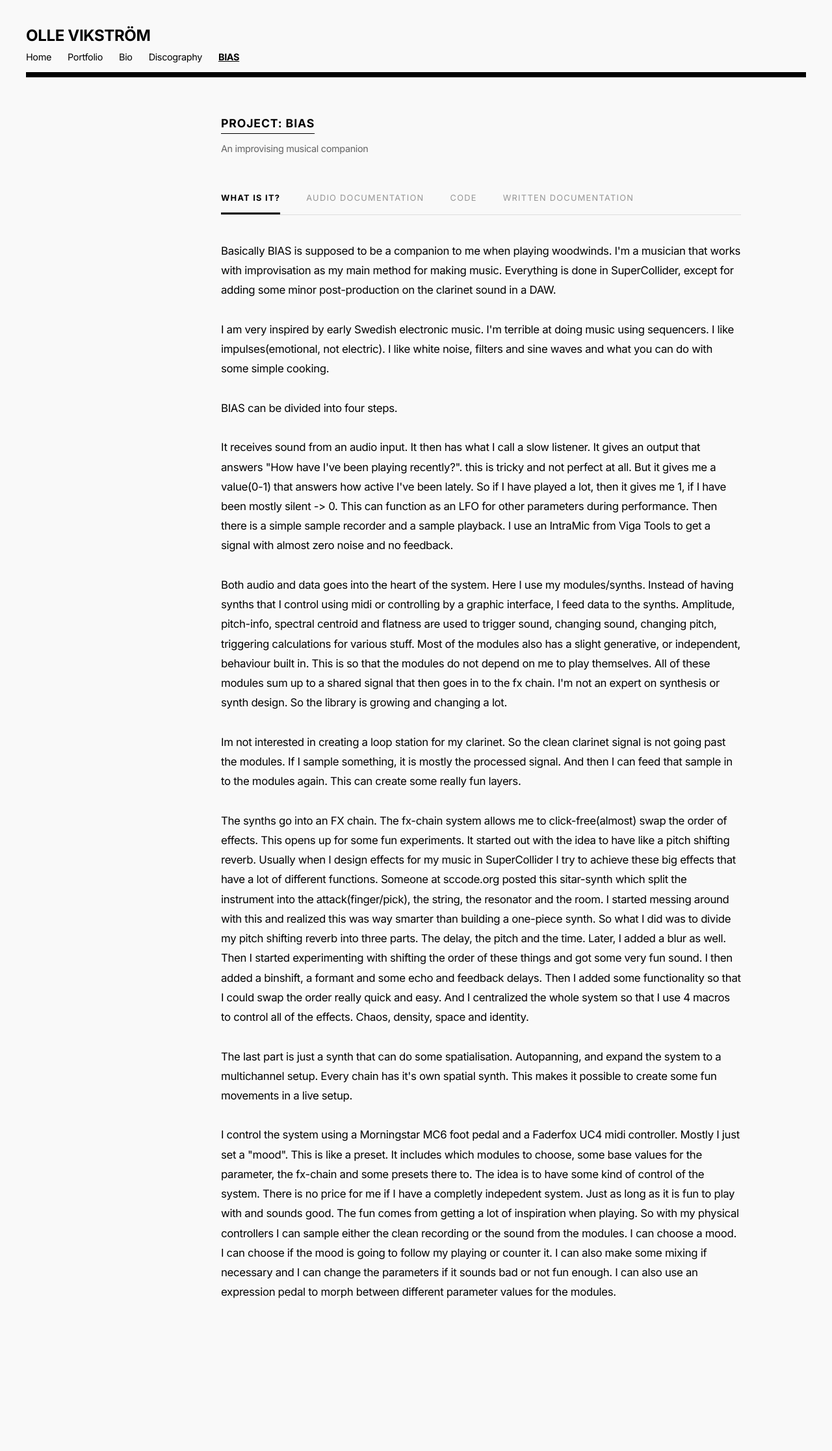
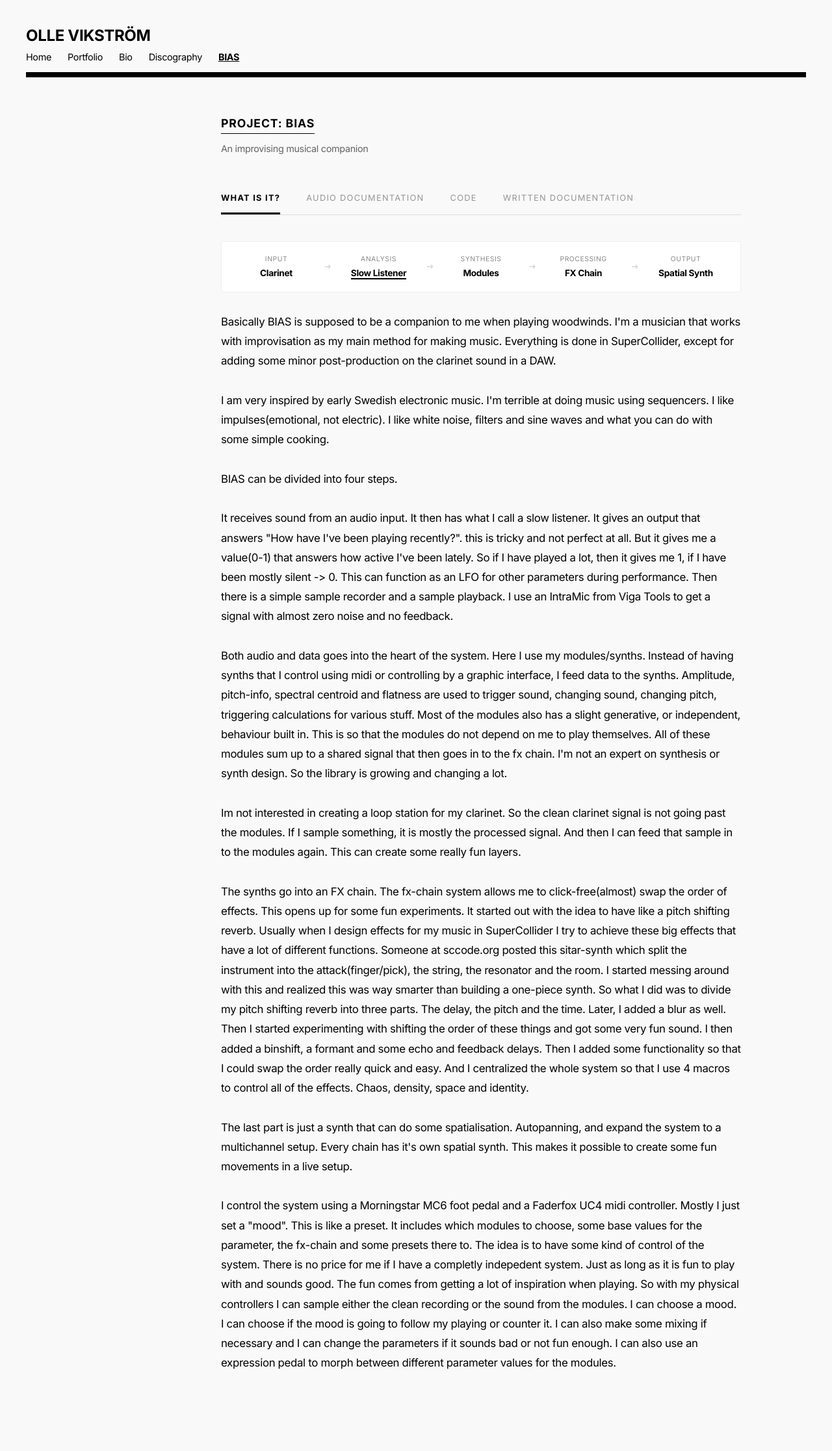
Before and after one commit to vikstromo/vikstromo.github.io, a Jekyll site: the page built from BIAS.html, in a window 1280 px wide. Shown: the whole page at 65% size. Built offline with Jekyll 4.4.1, drawn with Linux system fonts in a browser that asks for light colours; before the commit the page ends 2124 px from its top, so only the background shows below that.

Commit message:
diagram post

```diff
--- a/BIAS.html
+++ b/BIAS.html
@@ -17,6 +17,33 @@ url: /BIAS.html
 </div>
 
     <div id="concept" class="tab-content" style="display: block;">
+
+        <div class="signal-chain">
+    <div class="node">
+        <span class="label">Input</span>
+        <strong>Clarinet</strong>
+    </div>
+    <div class="arrow">→</div>
+    <div class="node highlight">
+        <span class="label">Analysis</span>
+        <strong>Slow Listener</strong>
+    </div>
+    <div class="arrow">→</div>
+    <div class="node">
+        <span class="label">Synthesis</span>
+        <strong>Modules</strong>
+    </div>
+    <div class="arrow">→</div>
+    <div class="node">
+        <span class="label">Processing</span>
+        <strong>FX Chain</strong>
+    </div>
+    <div class="arrow">→</div>
+    <div class="node">
+        <span class="label">Output</span>
+        <strong>Spatial Synth</strong>
+    </div>
+</div>
         <p>
             Basically BIAS is supposed to be a companion to me when playing woodwinds. I'm a musician that works with improvisation as my
             main method for making music.  Everything is done in SuperCollider, except for adding some minor post-production
--- a/_layouts/default.html
+++ b/_layouts/default.html
@@ -141,6 +141,54 @@ iframe {
 .blog-entry code {
     font-family: 'Space Mono', monospace;
 }
+
+/* Signal Chain Diagram */
+.signal-chain {
+    display: flex;
+    align-items: center;
+    justify-content: space-between;
+    background: #fff;
+    border: 1px solid #eee;
+    padding: 20px;
+    margin: 30px 0;
+    border-radius: 4px;
+}
+
+.node {
+    text-align: center;
+    flex: 1;
+}
+
+.node span.label {
+    display: block;
+    font-size: 0.65rem;
+    text-transform: uppercase;
+    color: #888;
+    margin-bottom: 4px;
+    letter-spacing: 0.05em;
+}
+
+.node strong {
+    font-size: 0.85rem;
+    font-weight: 700;
+}
+
+.node.highlight strong {
+    color: #000;
+    border-bottom: 2px solid #000;
+}
+
+.arrow {
+    color: #ccc;
+    padding: 0 10px;
+    font-family: 'Space Mono', monospace;
+}
+
+@media (max-width: 600px) {
+    .signal-chain { flex-direction: column; gap: 15px; }
+    .arrow { transform: rotate(90deg); }
+}
+
     </style>
 </head>
 <body>
```
